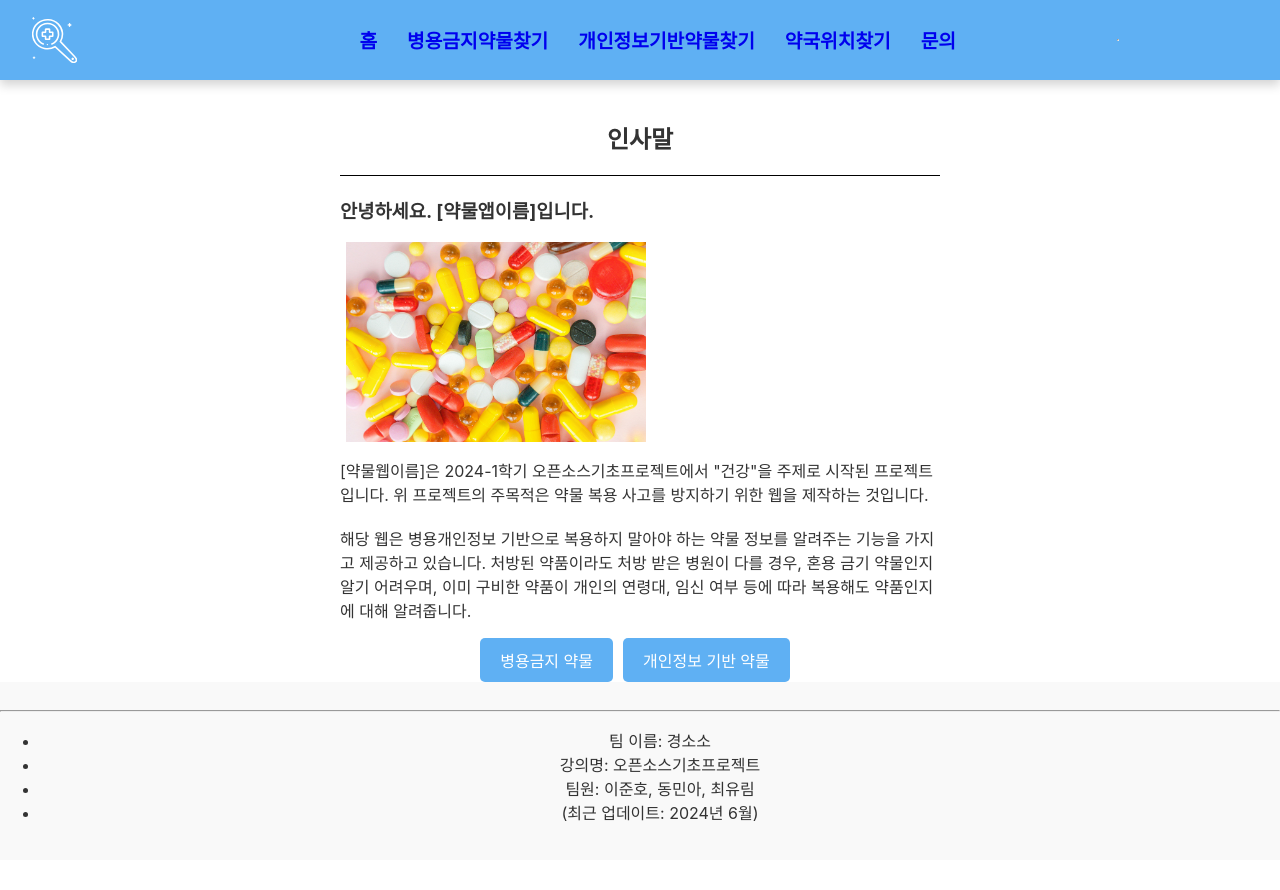
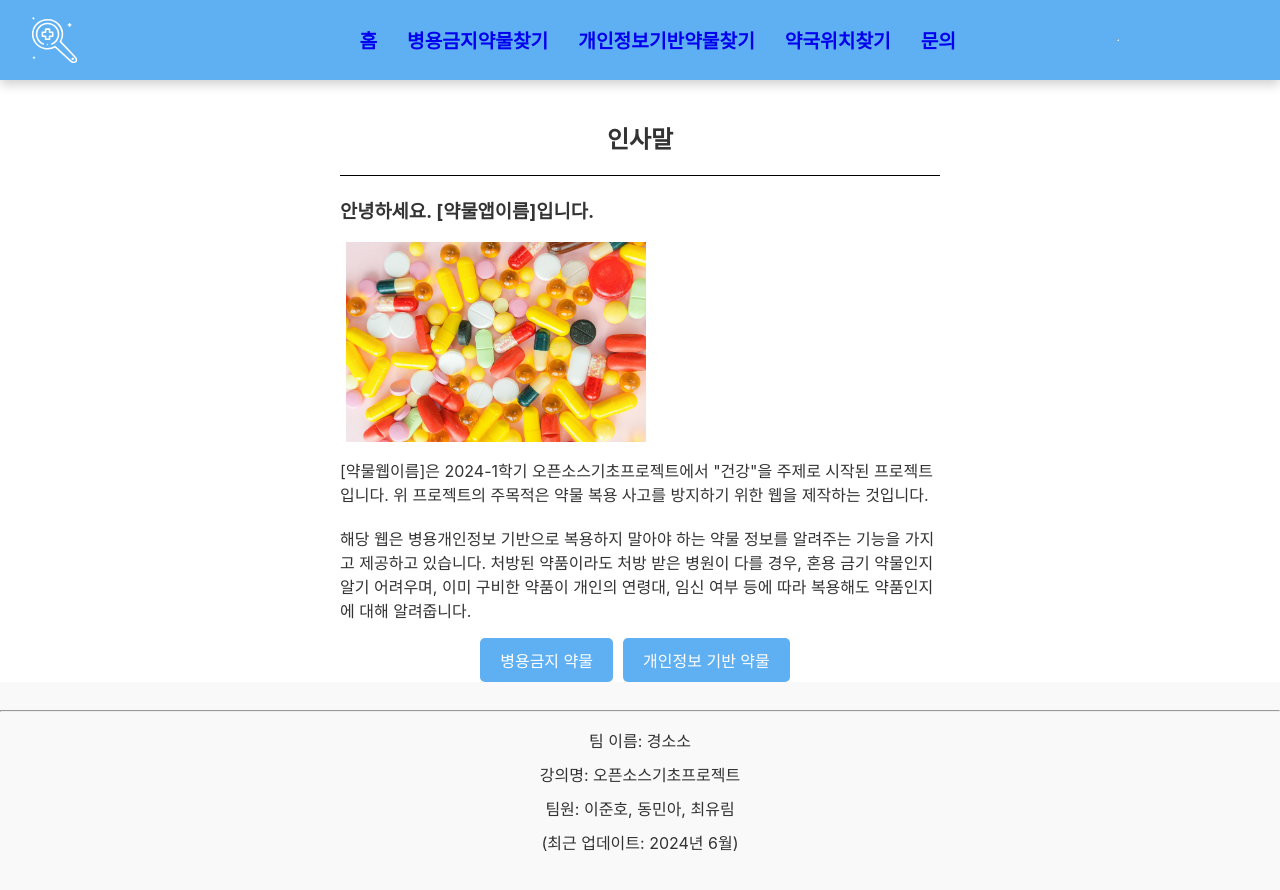
Before and after one commit to LovellR/GSS_Project, a React (Create React App) app in the folder oss-project/: page / in a window 1280 px wide. Before the commit the page ends 860 px from the top, so only its background shows below. Built offline with nearby package versions, Linux system fonts and the light colour scheme.

Commit message:
ul,li 적용 및 수정

```diff
--- a/oss-project/src/JS/css/footer.css
+++ b/oss-project/src/JS/css/footer.css
@@ -3,3 +3,12 @@
     padding: 20px 0; /* 상하 여백 추가 */
     background-color: #f9f9f9; /* 배경색 설정 */
 }
+
+.footer ul {
+    list-style: none;
+    padding: 0;
+}
+
+.footer ul li {
+    margin-bottom: 10px;
+}
```
